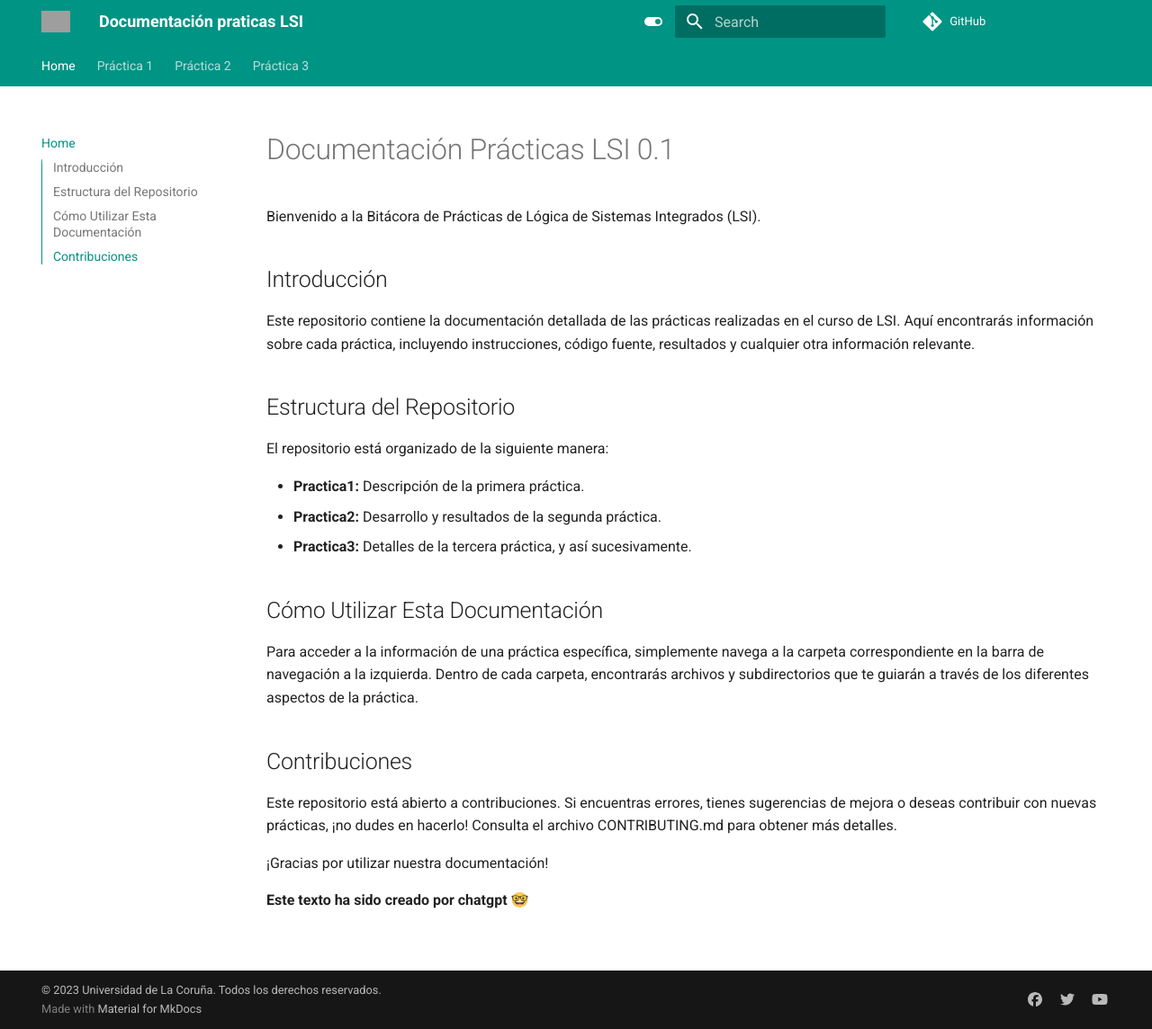
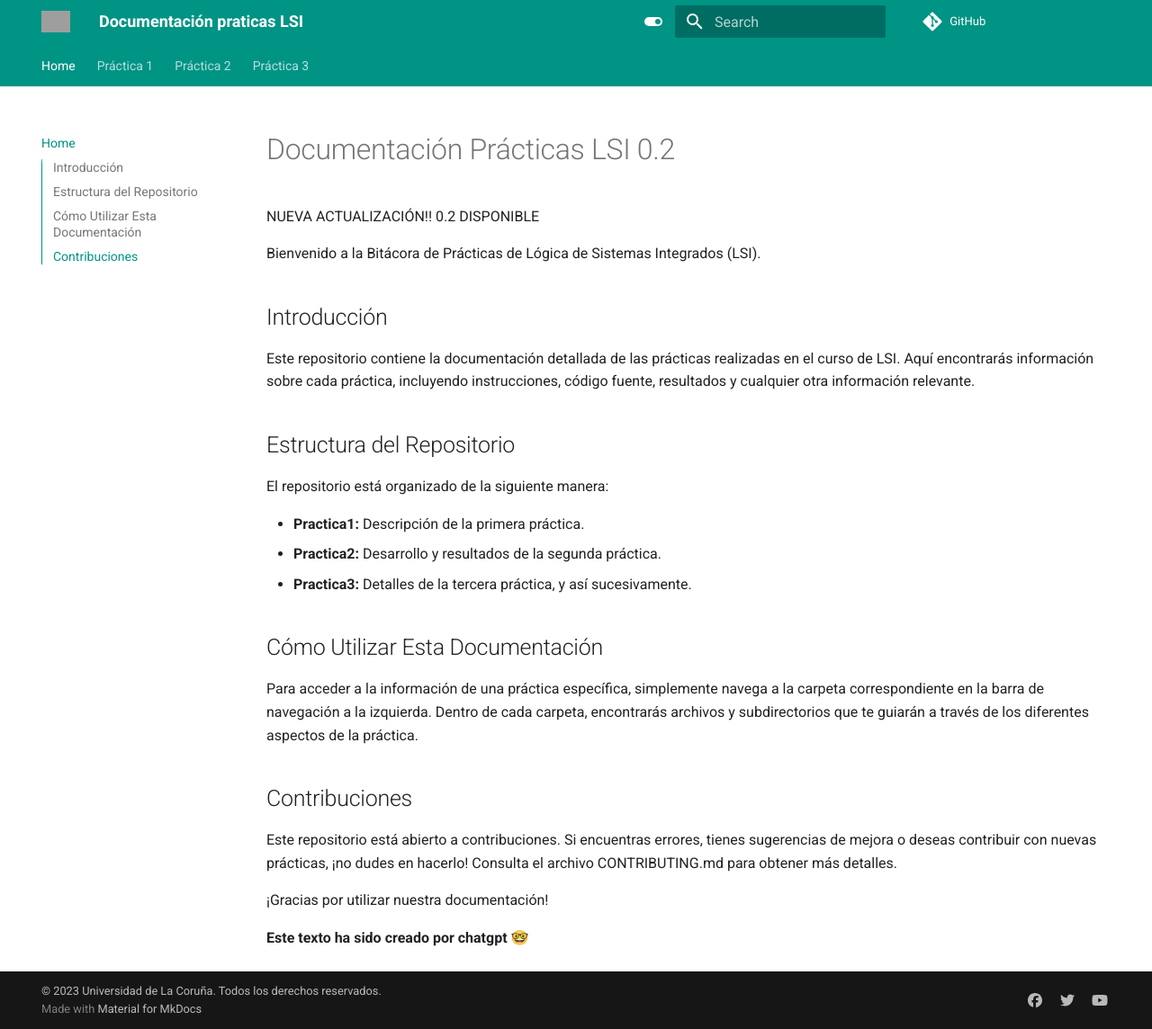
Before and after one commit to raulmouzo/mkdocs-project, an MkDocs documentation site: the page built from docs/index.md, in a window 1280 px wide and 1144 px high. Shown: the whole window at 90% size. Built offline with MkDocs 1.6.1 and Material for MkDocs 9.7.7, drawn with Linux system fonts in a browser that asks for light colours; comment, search, counter and statistics services are not loaded; the version menu is left out; grey boxes are pictures that could not be loaded.

Commit message:
Update index.md

```diff
--- a/docs/index.md
+++ b/docs/index.md
@@ -1,4 +1,6 @@
-# Documentación Prácticas LSI 0.1
+# Documentación Prácticas LSI 0.2
+
+NUEVA ACTUALIZACIÓN!! 0.2 DISPONIBLE
 
 Bienvenido a la Bitácora de Prácticas de Lógica de Sistemas Integrados (LSI).
 
```
